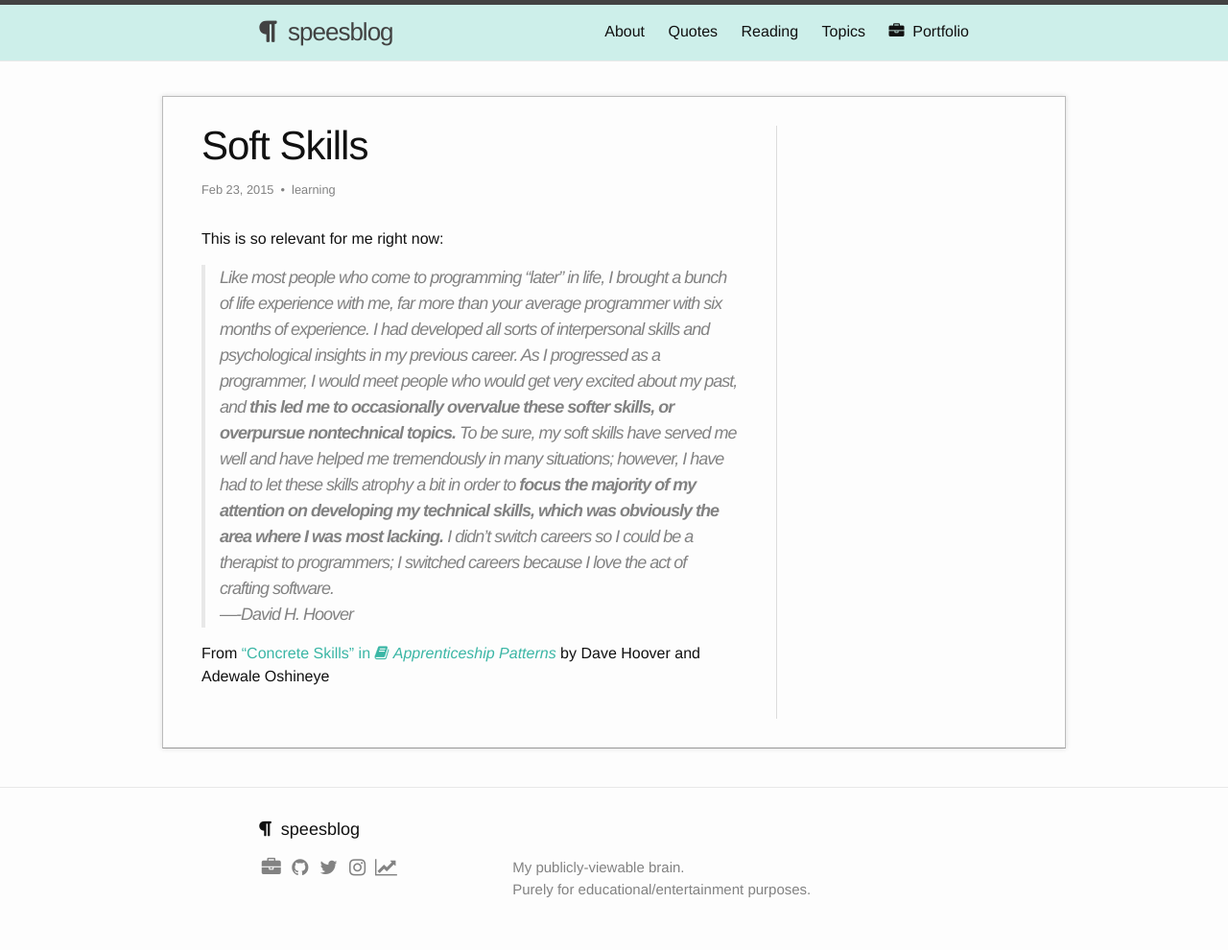
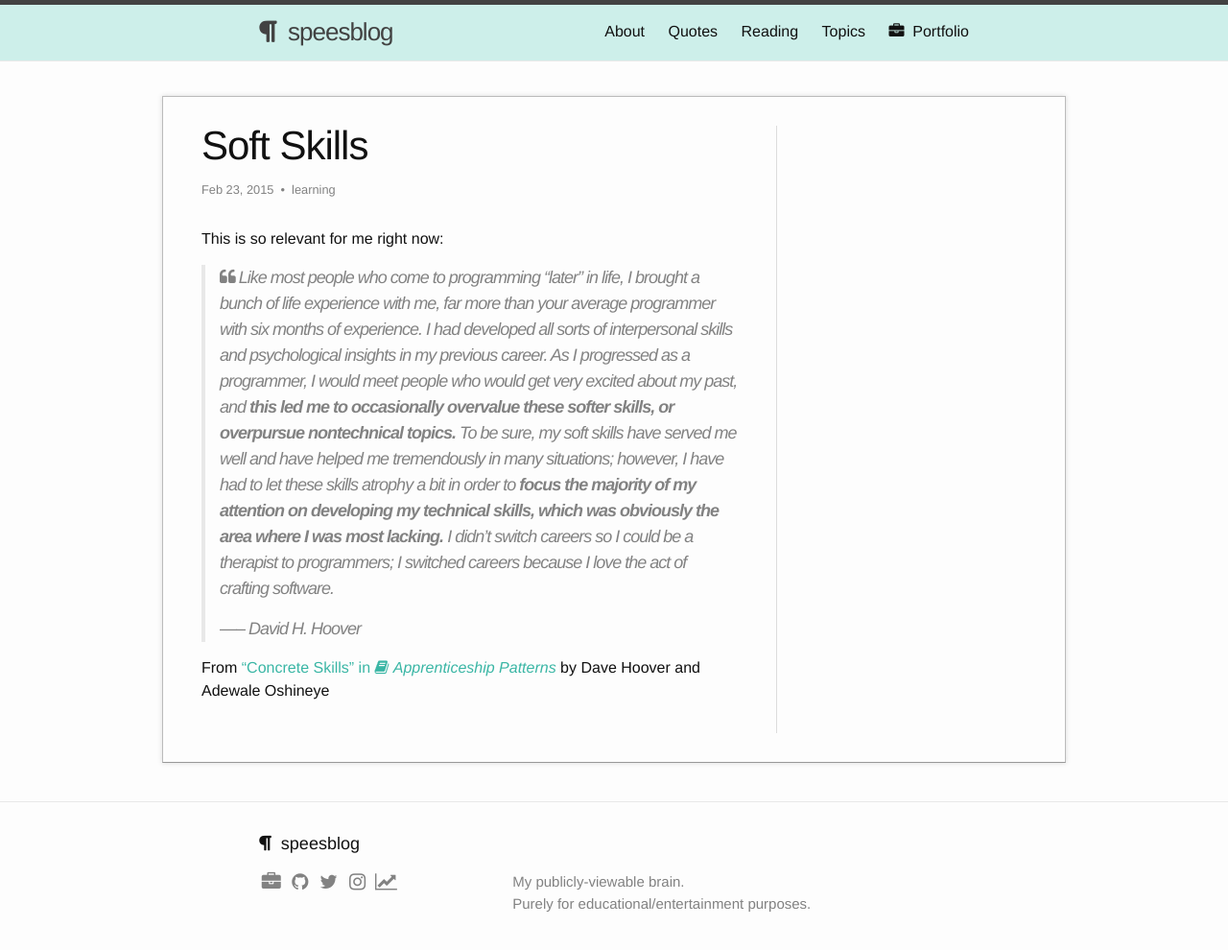
Before and after one commit to shelbyspees/speesblog, a Jekyll site: the page built from _posts/2015-02-23-soft-skills.md, in a window 1280 px wide and 1015 px high. Shown: the top 990 px of the window at 96% size. Built offline with Jekyll 4.4.1, drawn with Linux system fonts in a browser that asks for light colours; nearby versions of some CDN libraries.

Commit message:
Make quote pretty

```diff
--- a/_posts/2015-02-23-soft-skills.md
+++ b/_posts/2015-02-23-soft-skills.md
@@ -5,7 +5,8 @@
 ---
 This is so relevant for me right now:
 
->Like most people who come to programming “later” in life, I brought a bunch of life experience with me, far more than your average programmer with six months of experience. I had developed all sorts of interpersonal skills and psychological insights in my previous career. As I progressed as a programmer, I would meet people who would get very excited about my past, and **this led me to occasionally overvalue these softer skills, or overpursue nontechnical topics.** To be sure, my soft skills have served me well and have helped me tremendously in many situations; however, I have had to let these skills atrophy a bit in order to **focus the majority of my attention on developing my technical skills, which was obviously the area where I was most lacking.** I didn’t switch careers so I could be a therapist to programmers; I switched careers because I love the act of crafting software.
->—-David H. Hoover
+><i class="fa fa-quote-left"></i> Like most people who come to programming “later” in life, I brought a bunch of life experience with me, far more than your average programmer with six months of experience. I had developed all sorts of interpersonal skills and psychological insights in my previous career. As I progressed as a programmer, I would meet people who would get very excited about my past, and **this led me to occasionally overvalue these softer skills, or overpursue nontechnical topics.** To be sure, my soft skills have served me well and have helped me tremendously in many situations; however, I have had to let these skills atrophy a bit in order to **focus the majority of my attention on developing my technical skills, which was obviously the area where I was most lacking.** I didn’t switch careers so I could be a therapist to programmers; I switched careers because I love the act of crafting software.
+>
+>—-- <cite>David H. Hoover</cite>
 
 From ["Concrete Skills" in <i class="fa fa-book"></i> *Apprenticeship Patterns*](http://chimera.labs.oreilly.com/books/1234000001813/ch02.html#concrete_skills) by Dave Hoover and Adewale Oshineye
```
